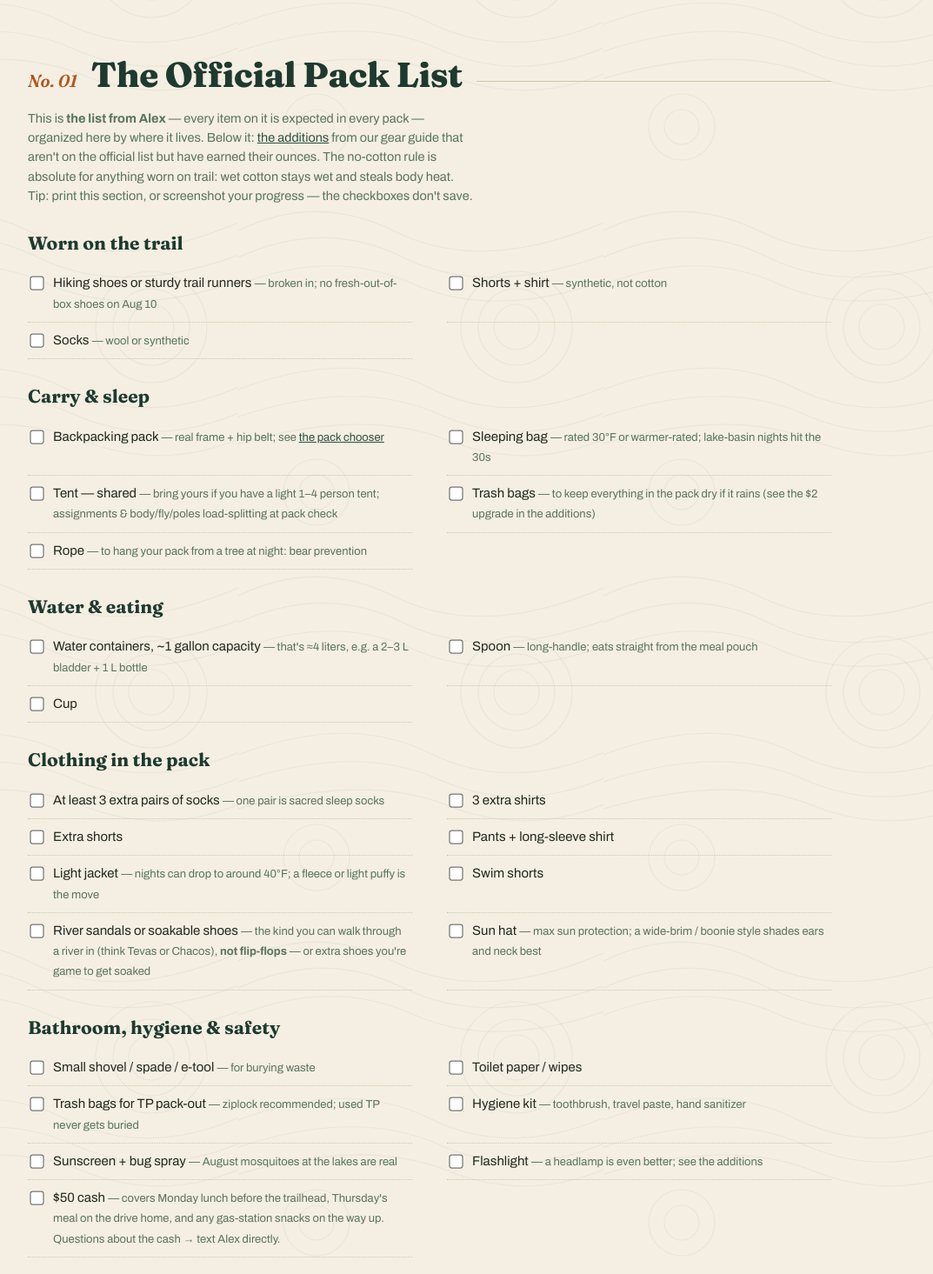
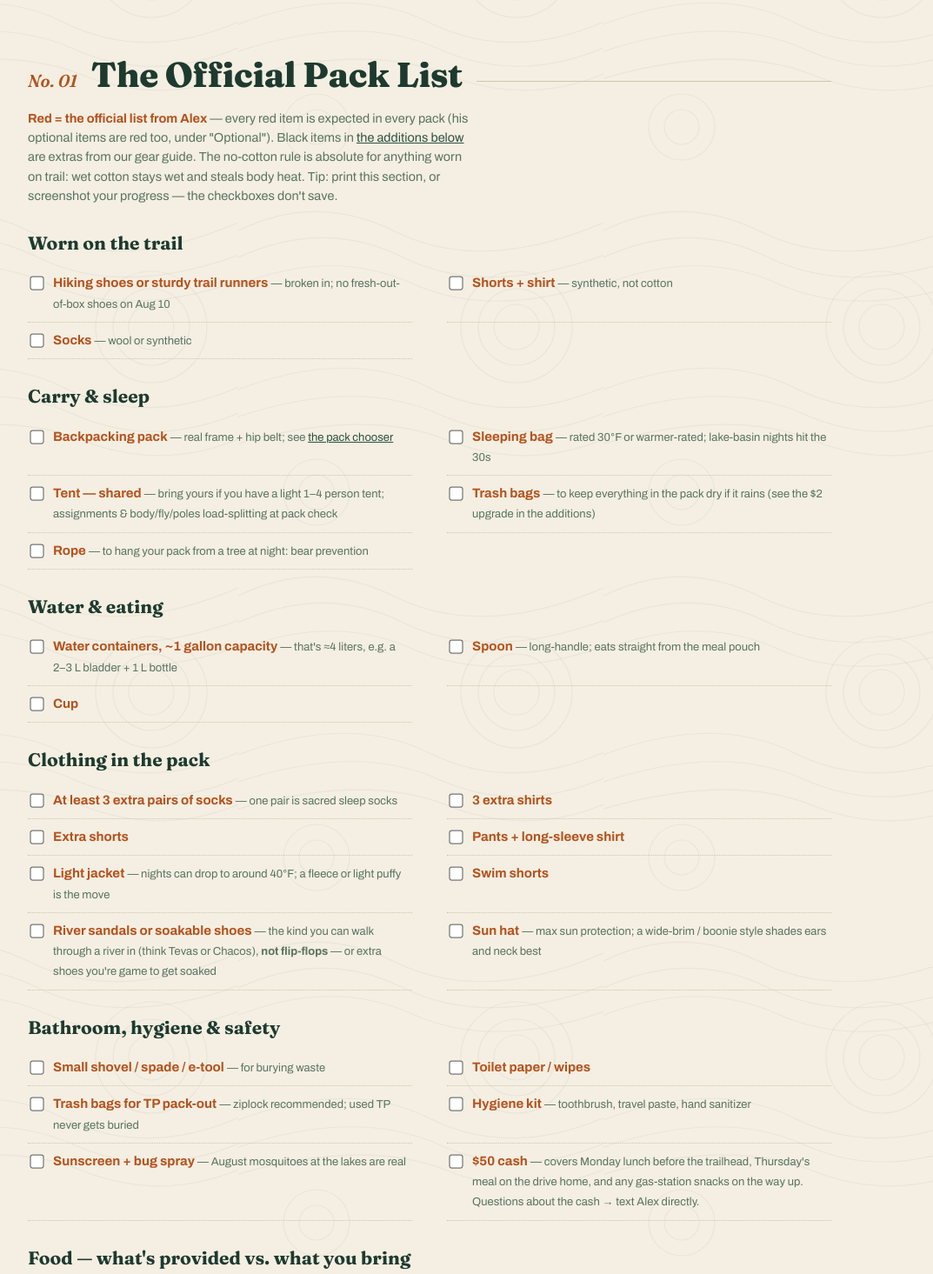
Before and after one commit to jedashford/high-adventure-2026, a plain HTML site: page packcheck.html in a window 1280 px wide. Shown: the part 1064-2529 px from the top of the page at 87% size, without its empty margins (146-1219 px from the left). Drawn offline with Linux system fonts and the light colour scheme.

Commit message:
Red = official list items, black = additions; flashlight to optional
Flip the color convention per feedback: every item on Alex's official
list renders red (required and optional groups alike), while the
gear-guide additions below are black with bold marking the ones we'd
treat as must-haves. Flashlight moves to the optional group to match
the updated list. Evidence render refreshed.

Co-Authored-By: Claude Fable 5 <noreply@anthropic.com>

```diff
--- a/packcheck.html
+++ b/packcheck.html
@@ -107,56 +107,55 @@
   <!-- ============ 01 OFFICIAL PACK LIST ============ -->
   <section id="youth">
     <div class="sec-head"><span class="sec-num">No. 01</span><h2>The Official Pack List</h2></div>
-    <p class="sec-note">This is <strong>the list from Alex</strong> — every item on it is expected in every
-    pack — organized here by where it lives. Below it: <a href="#additions">the additions</a> from our gear
-    guide that aren't on the official list but have earned their ounces. The no-cotton rule is absolute for
-    anything worn on trail: wet cotton stays wet and steals body heat.
+    <p class="sec-note"><span class="gear-must">Red = the official list from Alex</span> — every red item is
+    expected in every pack (his optional items are red too, under "Optional"). Black items in
+    <a href="#additions">the additions below</a> are extras from our gear guide. The no-cotton rule is
+    absolute for anything worn on trail: wet cotton stays wet and steals body heat.
     Tip: print this section, or screenshot your progress — the checkboxes don't save.</p>
 
     <h3 class="sub">Worn on the trail</h3>
     <div class="gear-grid">
-      <label><input type="checkbox"><span>Hiking shoes or sturdy trail runners <span class="why">— broken in; no fresh-out-of-box shoes on Aug 10</span></span></label>
-      <label><input type="checkbox"><span>Shorts + shirt <span class="why">— synthetic, not cotton</span></span></label>
-      <label><input type="checkbox"><span>Socks <span class="why">— wool or synthetic</span></span></label>
+      <label><input type="checkbox"><span><span class="gear-must">Hiking shoes or sturdy trail runners</span> <span class="why">— broken in; no fresh-out-of-box shoes on Aug 10</span></span></label>
+      <label><input type="checkbox"><span><span class="gear-must">Shorts + shirt</span> <span class="why">— synthetic, not cotton</span></span></label>
+      <label><input type="checkbox"><span><span class="gear-must">Socks</span> <span class="why">— wool or synthetic</span></span></label>
     </div>
 
     <h3 class="sub">Carry &amp; sleep</h3>
     <div class="gear-grid">
-      <label><input type="checkbox"><span>Backpacking pack <span class="why">— real frame + hip belt; see <a href="#torso">the pack chooser</a></span></span></label>
-      <label><input type="checkbox"><span>Sleeping bag <span class="why">— rated 30°F or warmer-rated; lake-basin nights hit the 30s</span></span></label>
-      <label><input type="checkbox"><span>Tent — shared <span class="why">— bring yours if you have a light 1–4 person tent; assignments &amp; body/fly/poles load-splitting at pack check</span></span></label>
-      <label><input type="checkbox"><span>Trash bags <span class="why">— to keep everything in the pack dry if it rains (see the $2 upgrade in the additions)</span></span></label>
-      <label><input type="checkbox"><span>Rope <span class="why">— to hang your pack from a tree at night: bear prevention</span></span></label>
+      <label><input type="checkbox"><span><span class="gear-must">Backpacking pack</span> <span class="why">— real frame + hip belt; see <a href="#torso">the pack chooser</a></span></span></label>
+      <label><input type="checkbox"><span><span class="gear-must">Sleeping bag</span> <span class="why">— rated 30°F or warmer-rated; lake-basin nights hit the 30s</span></span></label>
+      <label><input type="checkbox"><span><span class="gear-must">Tent — shared</span> <span class="why">— bring yours if you have a light 1–4 person tent; assignments &amp; body/fly/poles load-splitting at pack check</span></span></label>
+      <label><input type="checkbox"><span><span class="gear-must">Trash bags</span> <span class="why">— to keep everything in the pack dry if it rains (see the $2 upgrade in the additions)</span></span></label>
+      <label><input type="checkbox"><span><span class="gear-must">Rope</span> <span class="why">— to hang your pack from a tree at night: bear prevention</span></span></label>
     </div>
 
     <h3 class="sub">Water &amp; eating</h3>
     <div class="gear-grid">
-      <label><input type="checkbox"><span>Water containers, ~1 gallon capacity <span class="why">— that's ≈4 liters, e.g. a 2–3 L bladder + 1 L bottle</span></span></label>
-      <label><input type="checkbox"><span>Spoon <span class="why">— long-handle; eats straight from the meal pouch</span></span></label>
-      <label><input type="checkbox"><span>Cup</span></label>
+      <label><input type="checkbox"><span><span class="gear-must">Water containers, ~1 gallon capacity</span> <span class="why">— that's ≈4 liters, e.g. a 2–3 L bladder + 1 L bottle</span></span></label>
+      <label><input type="checkbox"><span><span class="gear-must">Spoon</span> <span class="why">— long-handle; eats straight from the meal pouch</span></span></label>
+      <label><input type="checkbox"><span><span class="gear-must">Cup</span></span></label>
     </div>
 
     <h3 class="sub">Clothing in the pack</h3>
     <div class="gear-grid">
-      <label><input type="checkbox"><span>At least 3 extra pairs of socks <span class="why">— one pair is sacred sleep socks</span></span></label>
-      <label><input type="checkbox"><span>3 extra shirts</span></label>
-      <label><input type="checkbox"><span>Extra shorts</span></label>
-      <label><input type="checkbox"><span>Pants + long-sleeve shirt</span></label>
-      <label><input type="checkbox"><span>Light jacket <span class="why">— nights can drop to around 40°F; a fleece or light puffy is the move</span></span></label>
-      <label><input type="checkbox"><span>Swim shorts</span></label>
-      <label><input type="checkbox"><span>River sandals or soakable shoes <span class="why">— the kind you can walk through a river in (think Tevas or Chacos), <strong>not flip-flops</strong> — or extra shoes you're game to get soaked</span></span></label>
-      <label><input type="checkbox"><span>Sun hat <span class="why">— max sun protection; a wide-brim / boonie style shades ears and neck best</span></span></label>
+      <label><input type="checkbox"><span><span class="gear-must">At least 3 extra pairs of socks</span> <span class="why">— one pair is sacred sleep socks</span></span></label>
+      <label><input type="checkbox"><span><span class="gear-must">3 extra shirts</span></span></label>
+      <label><input type="checkbox"><span><span class="gear-must">Extra shorts</span></span></label>
+      <label><input type="checkbox"><span><span class="gear-must">Pants + long-sleeve shirt</span></span></label>
+      <label><input type="checkbox"><span><span class="gear-must">Light jacket</span> <span class="why">— nights can drop to around 40°F; a fleece or light puffy is the move</span></span></label>
+      <label><input type="checkbox"><span><span class="gear-must">Swim shorts</span></span></label>
+      <label><input type="checkbox"><span><span class="gear-must">River sandals or soakable shoes</span> <span class="why">— the kind you can walk through a river in (think Tevas or Chacos), <strong>not flip-flops</strong> — or extra shoes you're game to get soaked</span></span></label>
+      <label><input type="checkbox"><span><span class="gear-must">Sun hat</span> <span class="why">— max sun protection; a wide-brim / boonie style shades ears and neck best</span></span></label>
     </div>
 
     <h3 class="sub">Bathroom, hygiene &amp; safety</h3>
     <div class="gear-grid">
-      <label><input type="checkbox"><span>Small shovel / spade / e-tool <span class="why">— for burying waste</span></span></label>
-      <label><input type="checkbox"><span>Toilet paper / wipes</span></label>
-      <label><input type="checkbox"><span>Trash bags for TP pack-out <span class="why">— ziplock recommended; used TP never gets buried</span></span></label>
-      <label><input type="checkbox"><span>Hygiene kit <span class="why">— toothbrush, travel paste, hand sanitizer</span></span></label>
-      <label><input type="checkbox"><span>Sunscreen + bug spray <span class="why">— August mosquitoes at the lakes are real</span></span></label>
-      <label><input type="checkbox"><span>Flashlight <span class="why">— a headlamp is even better; see the additions</span></span></label>
-      <label><input type="checkbox"><span>$50 cash <span class="why">— covers Monday lunch before the trailhead, Thursday's meal on the drive home, and any gas-station snacks on the way up. Questions about the cash → text Alex directly.</span></span></label>
+      <label><input type="checkbox"><span><span class="gear-must">Small shovel / spade / e-tool</span> <span class="why">— for burying waste</span></span></label>
+      <label><input type="checkbox"><span><span class="gear-must">Toilet paper / wipes</span></span></label>
+      <label><input type="checkbox"><span><span class="gear-must">Trash bags for TP pack-out</span> <span class="why">— ziplock recommended; used TP never gets buried</span></span></label>
+      <label><input type="checkbox"><span><span class="gear-must">Hygiene kit</span> <span class="why">— toothbrush, travel paste, hand sanitizer</span></span></label>
+      <label><input type="checkbox"><span><span class="gear-must">Sunscreen + bug spray</span> <span class="why">— August mosquitoes at the lakes are real</span></span></label>
+      <label><input type="checkbox"><span><span class="gear-must">$50 cash</span> <span class="why">— covers Monday lunch before the trailhead, Thursday's meal on the drive home, and any gas-station snacks on the way up. Questions about the cash → text Alex directly.</span></span></label>
     </div>
 
     <h3 class="sub">Food — what's provided vs. what you bring</h3>
@@ -172,23 +171,25 @@
 
     <h3 class="sub">Optional — your call, your ounces</h3>
     <div class="gear-grid">
-      <label><input type="checkbox"><span>Air mattress / sleeping pad <span class="why">— officially optional, but we'd call it a must; see the additions</span></span></label>
-      <label><input type="checkbox"><span>Fishing gear <span class="why">— Idaho license required at 14 and up; under 14 fishes free with a licensed adult</span></span></label>
-      <label><input type="checkbox"><span>Hammock</span></label>
-      <label><input type="checkbox"><span>Camp chair</span></label>
-      <label><input type="checkbox"><span>Camera <span class="why">— phones work; zero cell service, airplane mode = 4 days of battery</span></span></label>
-      <label><input type="checkbox"><span>Sports equipment / games <span class="why">— a deck of cards or a journal + pencil count</span></span></label>
+      <label><input type="checkbox"><span><span class="gear-must">Air mattress / sleeping pad</span> <span class="why">— officially optional, but we'd call it a must; see the additions</span></span></label>
+      <label><input type="checkbox"><span><span class="gear-must">Fishing gear</span> <span class="why">— Idaho license required at 14 and up; under 14 fishes free with a licensed adult</span></span></label>
+      <label><input type="checkbox"><span><span class="gear-must">Flashlight</span> <span class="why">— a headlamp is even better; see the additions</span></span></label>
+      <label><input type="checkbox"><span><span class="gear-must">Hammock</span></span></label>
+      <label><input type="checkbox"><span><span class="gear-must">Camp chair</span></span></label>
+      <label><input type="checkbox"><span><span class="gear-must">Camera</span> <span class="why">— phones work; zero cell service, airplane mode = 4 days of battery</span></span></label>
+      <label><input type="checkbox"><span><span class="gear-must">Sports equipment / games</span> <span class="why">— a deck of cards or a journal + pencil count</span></span></label>
     </div>
 
     <h3 class="sub" id="additions">Not on the official list — bring these anyway</h3>
-    <p class="sec-note">Additions from our gear guide. <span class="gear-must">Red = we'd treat it as a
-    must-have</span> — each one is cheap insurance against the way trips actually go wrong.</p>
+    <p class="sec-note">Additions from our gear guide, in black to keep them apart from the official list.
+    <strong>Bold = we'd treat it as a must-have</strong> — each one is cheap insurance against the way trips
+    actually go wrong.</p>
     <div class="gear-grid">
-      <label><input type="checkbox"><span><span class="gear-must">Sleeping pad</span> <span class="why">— foam is fine; the ground is the cold enemy. An air mattress counts if it's a backpacking pad, not a pool float. <strong>If your bag has a pad sleeve, check the pad actually fits before the trip</strong> — thick inflatable pads often will not.</span></span></label>
-      <label><input type="checkbox"><span><span class="gear-must">Rain jacket</span> <span class="why">— the trash bags keep the <em>gear</em> dry; this keeps the <em>boy</em> dry. $20 Frogg Toggs beats a $0 garbage bag.</span></span></label>
-      <label><input type="checkbox"><span><span class="gear-must">Whistle</span> <span class="why">— on the pack strap, not buried</span></span></label>
-      <label><input type="checkbox"><span><span class="gear-must">Personal meds</span> <span class="why">— leaders told what &amp; when</span></span></label>
-      <label><input type="checkbox"><span><span class="gear-must">Headlamp + fresh batteries</span> <span class="why">— counts as the flashlight, and leaves both hands free for tent stakes and dinner</span></span></label>
+      <label><input type="checkbox"><span><strong>Sleeping pad</strong> <span class="why">— foam is fine; the ground is the cold enemy. An air mattress counts if it's a backpacking pad, not a pool float. <strong>If your bag has a pad sleeve, check the pad actually fits before the trip</strong> — thick inflatable pads often will not.</span></span></label>
+      <label><input type="checkbox"><span><strong>Rain jacket</strong> <span class="why">— the trash bags keep the <em>gear</em> dry; this keeps the <em>boy</em> dry. $20 Frogg Toggs beats a $0 garbage bag.</span></span></label>
+      <label><input type="checkbox"><span><strong>Whistle</strong> <span class="why">— on the pack strap, not buried</span></span></label>
+      <label><input type="checkbox"><span><strong>Personal meds</strong> <span class="why">— leaders told what &amp; when</span></span></label>
+      <label><input type="checkbox"><span><strong>Headlamp + fresh batteries</strong> <span class="why">— counts as the optional flashlight, and leaves both hands free for tent stakes and dinner</span></span></label>
       <label><input type="checkbox"><span>Pack liner <span class="why">— trash compactor bag, ~$2: the official "trash bags" line, upgraded. One spare in the lid pocket.</span></span></label>
       <label><input type="checkbox"><span>Beanie <span class="why">— the official hat handles sun; this one handles the 40° nights</span></span></label>
       <label><input type="checkbox"><span>Sunglasses + SPF lip balm <span class="why">— UV is brutal at 9,000 ft</span></span></label>
```
Also changed, not shown: 1 other file.
